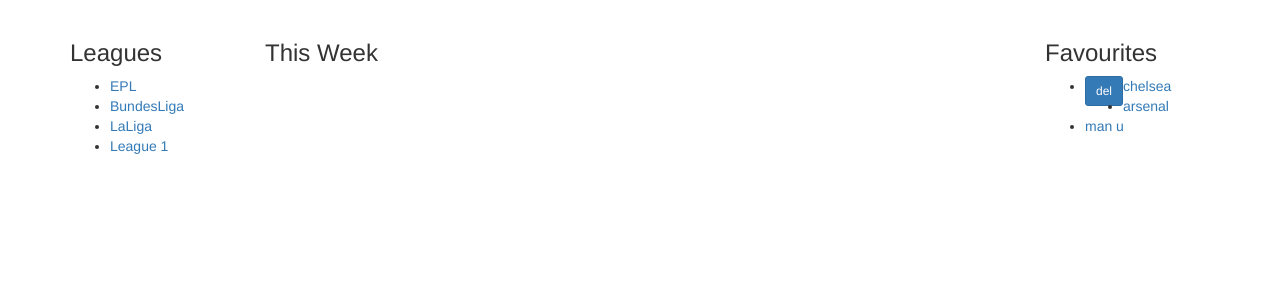
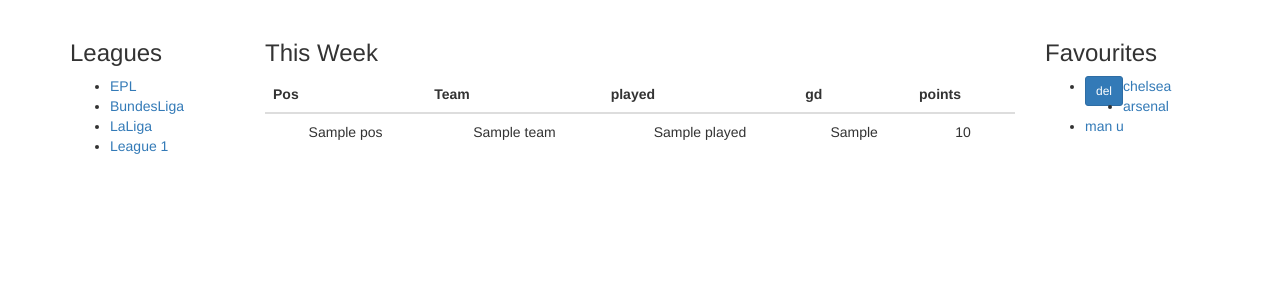
Before and after one commit to petersoleeh/GameTime, a Flask app: template app/templates/league.html in a window 1280 px wide. Shown: the part 52-352 px from the top of the page. Run offline with Flask 2, Linux system fonts and the light colour scheme; the template is opened without the code that fills it: most values are stand-ins (such as "Sample title", 1, 10 or a date in 2020); some libraries are stand-ins or nearby versions.

Commit message:
add tables in the html to show the leagues

```diff
--- a/app/request.py
+++ b/app/request.py
@@ -7,7 +7,7 @@ fixture_url=None
 league_url=None
 
 def configure_request(app):
-    global base_url,fixture_url
+    global base_url,fixture_url,league_url
     base_url = app.config['GAME_WEEK_API']
     fixture_url = app.config['TEAM_URL']
     league_url=app.config['LEAGUE_URL']
@@ -16,7 +16,10 @@ def get_league():
     '''
     function to get the league in api
     '''
+
+    print(league_url)
     with urllib.request.urlopen(league_url) as url:
+        # print('<><><><>>NM<><><><><><>')
         get_league_data=url.read()
         get_league_response=json.loads(get_league_data)
 
--- a/app/templates/league.html
+++ b/app/templates/league.html
@@ -17,20 +17,31 @@
     <div class="col-md-8">
       <h3>This Week</h3>
       <div class="fixture">
-        <div class="row">
-          <div class="col-md-1">
 
-          </div>
-          <div class="col-md-7">
-          </div>
-          <div class="col-md-1">
-          </div>
-          <div class="col-md-1">
-          </div>
-          <div class="col-md-2">
-          </div>
+        <table class="table">
+          <thead>
+            <tr>
+              <th>Pos</th>
+              <th>Team</th>
+              <th>played</th>
+              <th>gd</th>
+              <th>points</th>
 
-        </div>
+            </tr>
+          </thead>
+          <tbody>
+            {% for standing in league %}
+            <tr>
+              <td>{{standing.pos}}</td>
+              <td>{{standing.team}}</td>
+              <td>{{standing.played}}</td>
+              <td>{{standing.gd}}</td>
+              <td>{{standing.points}}</td>
+
+            </tr>
+            {% endfor %}
+          </tbody>
+        </table>
       </div>
     </div>
     <div class="col-md-2">
```
Also changed, not shown: app/main/views.py (+4 -3 lines).
